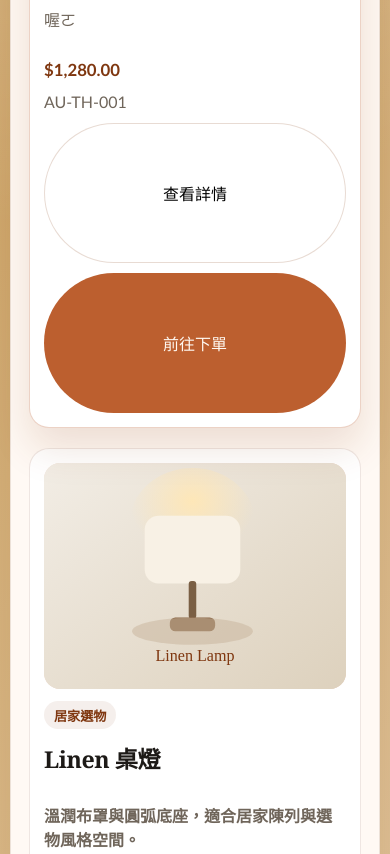
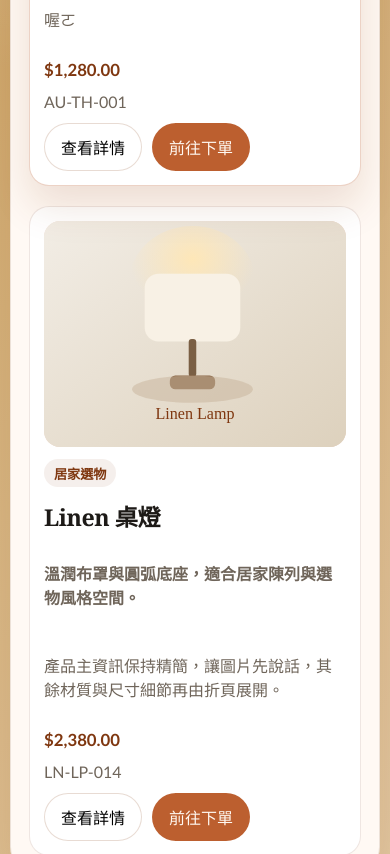
Before and after one commit to tinnsibakery-collab/Tinnsi, a website: page index.html in a window 390 px wide. Shown: the part 960-1814 px from the top of the page. Drawn offline with Linux system fonts and the light colour scheme.

Commit message:
fix: reduce mobile product action buttons

```diff
--- a/assets/styles/site.css
+++ b/assets/styles/site.css
@@ -594,7 +594,6 @@ code {
   .section-heading,
   .detail-header,
   .product-card-footer,
-  .product-card-actions,
   .detail-actions {
     flex-direction: column;
     align-items: stretch;
@@ -603,4 +602,17 @@ code {
   .button {
     width: 100%;
   }
+
+  .product-card-actions {
+    flex-direction: row;
+    align-items: center;
+    justify-content: flex-start;
+  }
+
+  .product-card-actions .button {
+    width: auto;
+    flex: 0 0 auto;
+    min-width: 0;
+    padding: 0 16px;
+  }
 }
```
